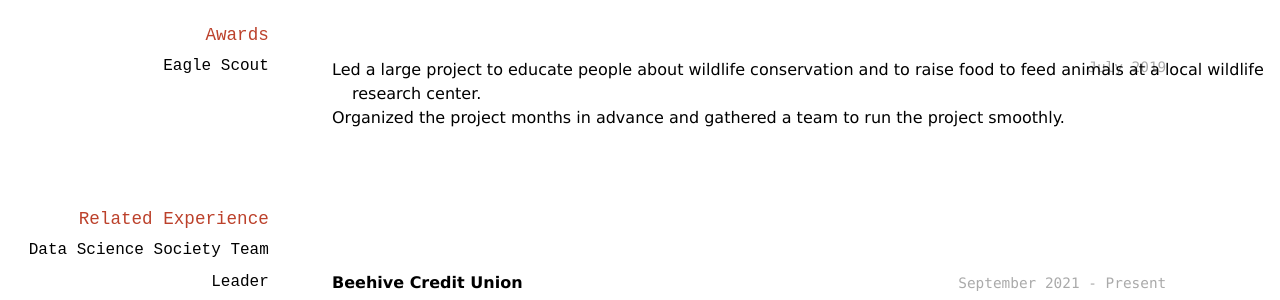
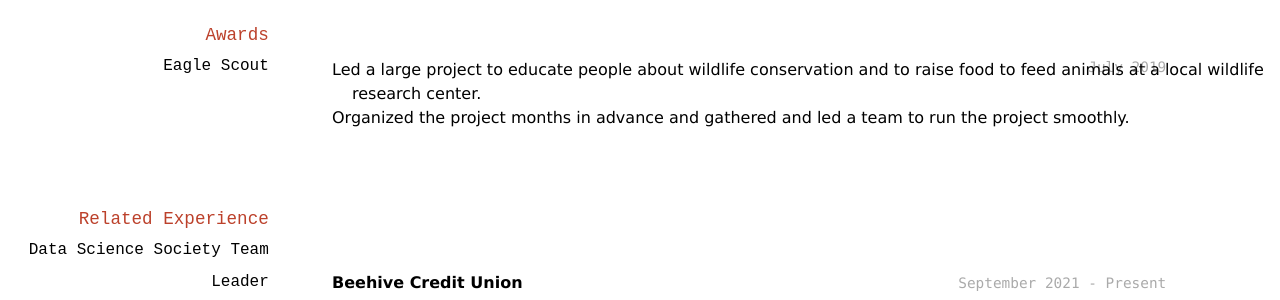
Before and after one commit to LHerrmeyer/herrmeyer_logan_resume, a Jekyll site: the page built from docs/index.md, in a window 1280 px wide. Shown: the part 942-1242 px from the top of the page. Built offline with Jekyll 4.4.1, drawn with Linux system fonts in a browser that asks for light colours.

Commit message:
Update index.md

```diff
--- a/docs/index.md
+++ b/docs/index.md
@@ -55,7 +55,7 @@ __Brigham Young University Idaho__
 `July 2019`
 
 - Led a large project to educate people about wildlife conservation and to raise food to feed animals at a local wildlife research center.
-- Organized the project months in advance and gathered a team to run the project smoothly.
+- Organized the project months in advance and gathered and led a team to run the project smoothly.
 
 ## Related Experience
 
```
